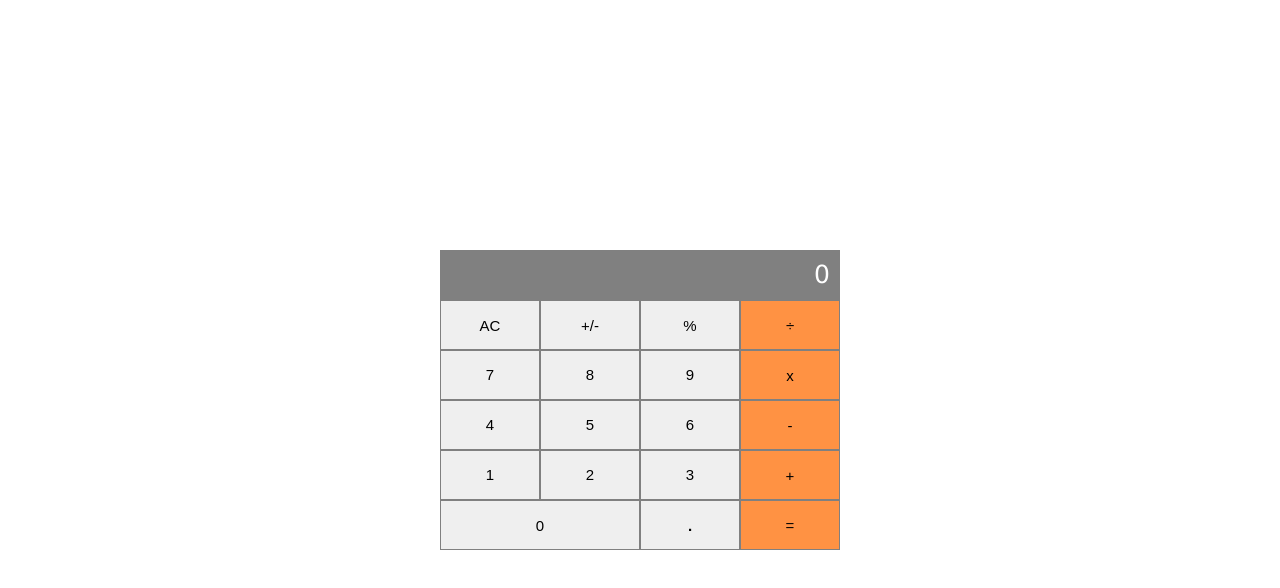
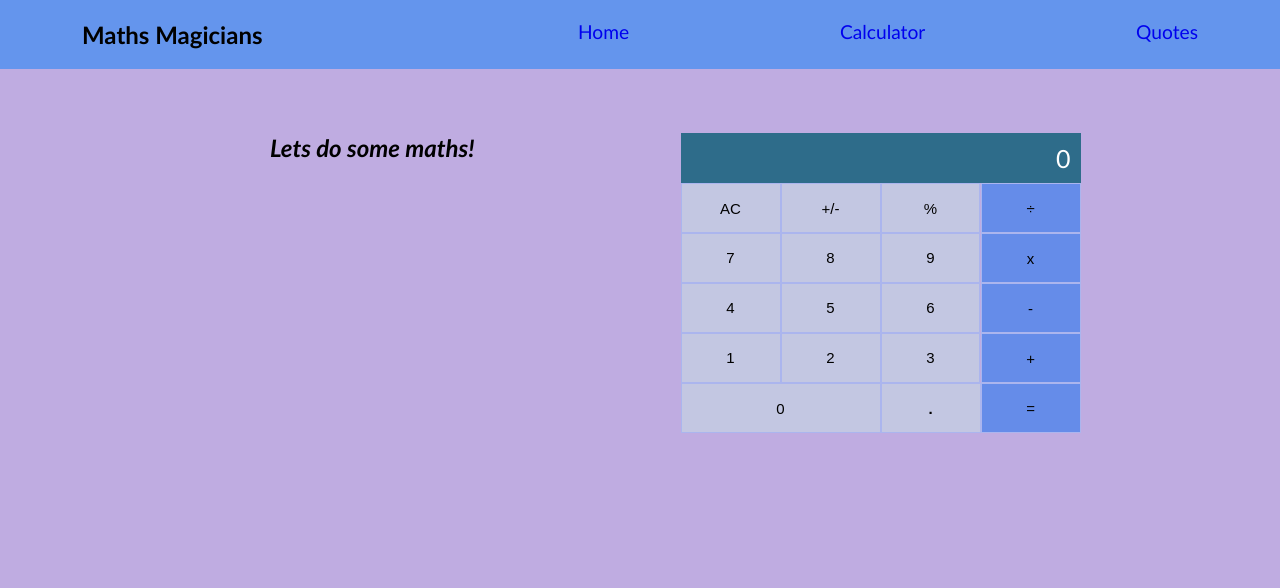
Before and after one commit to udeaghad/my-maths-calculator, a React (Create React App) app: page / in a window 1280 px wide. Shown: the top 588 px of the page. Built offline with nearby package versions, Linux system fonts and the light colour scheme.

Commit message:
implented Page Routing and design

```diff
--- a/package.json
+++ b/package.json
@@ -8,8 +8,10 @@
     "@testing-library/user-event": "^13.5.0",
     "big-js": "^3.1.3",
     "big.js": "^6.2.0",
+    "prop-types": "^15.8.1",
     "react": "^18.2.0",
     "react-dom": "^18.2.0",
+    "react-router-dom": "^6.3.0",
     "react-scripts": "5.0.1",
     "web-vitals": "^2.1.4"
   },
--- a/src/App.js
+++ b/src/App.js
@@ -1,13 +1,26 @@
 import React from 'react';
+import { BrowserRouter as Router, Routes, Route } from 'react-router-dom';
 import CreateCalculator from './components/Calculator';
+import HomePage from './components/pages/HomePage';
+import QuotePage from './components/pages/QuotePage';
+import Navbar from './components/NavBar';
 
 class App extends React.PureComponent {
   render() {
     return (
+      <>
+        <Router>
+          <Navbar />
+          <Routes>
+            <Route exact path="/" element={<CreateCalculator />} />
+            <Route exact path="/Home" element={<HomePage />} />
+            <Route exact path="*" element={<QuotePage />} />
 
-      <div className="App">
-        <CreateCalculator />
-      </div>
+          </Routes>
+        </Router>
+
+      </>
+
     );
   }
 }
--- a/src/components/Calculator.js
+++ b/src/components/Calculator.js
@@ -1,5 +1,6 @@
 import React, { useState } from 'react';
 import calculate from './logic/calculate';
+import DigitsBtn from './Digits';
 
 const CreateCalculator = () => {
   const [calculatorWorkingObject, setCalculator] = useState(
@@ -10,15 +11,16 @@ const CreateCalculator = () => {
     },
   );
 
-  const handleClick = (event) => {
-    const buttonName = event.target.innerHTML;
+  const handleClick = (adc) => {
+    const buttonName = adc.target.innerText;
     setCalculator((prevState) => calculate(prevState, buttonName));
   };
 
   const { total, operation, next } = calculatorWorkingObject;
 
   return (
-
+    <div className="container">
+      <h3>Lets do some maths!</h3>
       <div className="calc-container">
         <div className="show-result">
           {total}
@@ -27,23 +29,12 @@ const CreateCalculator = () => {
         </div>
 
         <div className="special-fxn">
-        <button type="button" onClick={handleClick}>AC</button>
-        <button type="button" onClick={handleClick}>+/-</button>
-        <button type="button" onClick={handleClick}>%</button>
+          <button className="btn-fxn" type="button" onClick={handleClick}>AC</button>
+          <button className="btn-fxn" type="button" onClick={handleClick}>+/-</button>
+          <button className="btn-fxn" type="button" onClick={handleClick}>%</button>
         </div>
 
-      <div className="digit-btn">
-        <button type="button" onClick={handleClick}>7</button>
-        <button type="button" onClick={handleClick}>8</button>
-        <button type="button" onClick={handleClick}>9</button>
-        <button type="button" onClick={handleClick}>4</button>
-        <button type="button" onClick={handleClick}>5</button>
-        <button type="button" onClick={handleClick}>6</button>
-        <button type="button" onClick={handleClick}>1</button>
-        <button type="button" onClick={handleClick}>2</button>
-        <button type="button" onClick={handleClick}>3</button>
-
-      </div>
+        <DigitsBtn handleClick={handleClick} />
 
         <div className="zero-dot">
           <button type="button" className="zero-btn" onClick={handleClick}>0</button>
@@ -51,13 +42,14 @@ const CreateCalculator = () => {
         </div>
 
         <div className="operators">
-        <button type="button" onClick={handleClick}>&#247;</button>
-        <button type="button" onClick={handleClick}>x</button>
-        <button type="button" onClick={handleClick}>-</button>
-        <button type="button" onClick={handleClick}>+</button>
-        <button type="button" onClick={handleClick}>=</button>
+          <button className="op-btn" type="button" onClick={handleClick}>&#247;</button>
+          <button className="op-btn" type="button" onClick={handleClick}>x</button>
+          <button className="op-btn" type="button" onClick={handleClick}>-</button>
+          <button className="op-btn" type="button" onClick={handleClick}>+</button>
+          <button className="op-btn" type="button" onClick={handleClick}>=</button>
         </div>
 
+      </div>
     </div>
   );
 };
--- /dev/null
+++ b/src/components/Digits.js
@@ -0,0 +1,21 @@
+import React from 'react';
+import PropTypes from 'prop-types';
+
+const DigitsBtn = ({ handleClick }) => (
+  <div className="digit-btn">
+    <button className="btn" type="button" onClick={(event) => handleClick(event)}>7</button>
+    <button className="btn" type="button" onClick={(event) => handleClick(event)}>8</button>
+    <button className="btn" type="button" onClick={(event) => handleClick(event)}>9</button>
+    <button className="btn" type="button" onClick={(event) => handleClick(event)}>4</button>
+    <button className="btn" type="button" onClick={(event) => handleClick(event)}>5</button>
+    <button className="btn" type="button" onClick={(event) => handleClick(event)}>6</button>
+    <button className="btn" type="button" onClick={(event) => handleClick(event)}>1</button>
+    <button className="btn" type="button" onClick={(event) => handleClick(event)}>2</button>
+    <button className="btn" type="button" onClick={(event) => handleClick(event)}>3</button>
+
+  </div>
+);
+DigitsBtn.propTypes = {
+  handleClick: PropTypes.func.isRequired,
+};
+export default DigitsBtn;
--- /dev/null
+++ b/src/components/NavBar.js
@@ -0,0 +1,40 @@
+import { NavLink } from 'react-router-dom';
+
+const Navbar = () => {
+  const links = [
+    {
+      id: 1,
+      path: '/Home',
+      text: 'Home',
+    },
+    {
+      id: 2,
+      path: '/',
+      text: 'Calculator',
+    },
+    {
+      id: 3,
+      path: '*',
+      text: 'Quotes',
+    },
+  ];
+
+  return (
+    <nav className="navBar">
+      <h1>Maths Magicians</h1>
+
+      <ul className="navItems">
+        {links.map((link) => (
+          <li className="item" key={link.id}>
+            <NavLink to={link.path} activeclassname="active-link" exact="true">
+              {link.text}
+              {' '}
+            </NavLink>
+          </li>
+        ))}
+      </ul>
+    </nav>
+  );
+};
+
+export default Navbar;
--- /dev/null
+++ b/src/components/pages/HomePage.js
@@ -0,0 +1,28 @@
+import React from 'react';
+import './pages.css';
+
+const HomePage = () => (
+  <div className="HomeContainer">
+    <h2>Welcome to our page!</h2>
+    <p>
+      Lorem ipsum dolor sit amet, consectetur adipiscing elit.
+      Integer porta tempor felis eu mollis. Mauris eget tristique massa.
+      Nullam id mi bibendum, pretium augue in, venenatis metus. Mauris elit mauris,
+      accumsan eget ultricies eget, consequat vel enim.
+      Nam vitae nisl accumsan, ornare nulla a, congue diam. Donec hendrerit turpis nulla,
+      pulvinar scelerisque sapien luctus a.
+      sodales sodales.
+    </p>
+    <br />
+    <p>
+      Quisque ac ultrices nunc. Curabitur risus augue, hendrerit at nulla in, aliquet tempus augue.
+      Mauris tincidunt neque id orci eleifend varius.Nullam at lacus facilisis, congue massa ut,
+      condimentum velit. Fusce ac suscipit nulla. Nulla condimentum turpis non mollis maximus.
+      Ut sodales risus eget lorem suscipit tempus. Nulla sed sagittis nulla. Interdum et malesuada
+      fames ac ante ipsum primis in faucibus.Cras non molestie est, eu consectetur ligula.
+
+    </p>
+  </div>
+);
+
+export default HomePage;
--- /dev/null
+++ b/src/components/pages/QuotePage.js
@@ -0,0 +1,15 @@
+import React from 'react';
+import './pages.css';
+
+const QuotePage = () => (
+  <div className="quoteContainer">
+    <h3>
+      Mathematics is not about numbers, equations,
+      computations, or algorithms: it is about understanding.
+      <br />
+      (William Paul Thurston)10 Jun 2014
+    </h3>
+  </div>
+);
+
+export default QuotePage;
--- /dev/null
+++ b/src/components/pages/pages.css
@@ -0,0 +1,57 @@
+.navBar {
+  display: flex;
+  justify-content: space-between;
+  background: cornflowerblue;
+  padding: 20px;
+}
+
+.navBar h1 {
+  margin-left: 5%;
+}
+
+.navItems {
+  margin-right: 5%;
+  display: flex;
+  width: 50%;
+  justify-content: space-between;
+}
+
+.item {
+  font-size: 1.2rem;
+  list-style: none;
+}
+
+a {
+  text-decoration: none;
+}
+
+.active-link {
+  color: red;
+}
+
+.HomeContainer {
+  padding: 5%;
+}
+
+.HomeContainer h2 {
+  margin-bottom: 2%;
+}
+
+.quoteContainer {
+  padding: 5%;
+  display: flex;
+  justify-content: center;
+  align-items: center;
+}
+
+p,
+h3 {
+  line-height: 30px;
+  font-style: italic;
+}
+
+h3 {
+  width: 50%;
+  text-align: center;
+  font-size: 24px;
+}
--- a/src/index.css
+++ b/src/index.css
@@ -5,7 +5,12 @@
 }
 
 body {
-  font-family: 'Lucida Sans', 'Lucida Sans Regular', 'Lucida Grande', 'Lucida Sans Unicode', Geneva, Verdana, sans-serif;
+  font-family: 'Trebuchet MS', 'Lucida Sans Unicode', 'Lucida Grande', 'Lucida Sans', Arial, sans-serif;
+}
+
+#root {
+  height: 100vh;
+  background-color: #673ab76b;
 }
 
 .App {
@@ -14,6 +19,16 @@ body {
   align-items: center;
   justify-content: center;
   padding: 250px;
+}
+
+.container {
+  display: flex;
+  justify-content: space-evenly;
+  margin: 5%;
+}
+
+.container h3 {
+  width: 30%;
 }
 
 .calc-container {
@@ -30,7 +45,7 @@ body {
   text-align: end;
   height: 50px;
   font-size: 25px;
-  background-color: gray;
+  background-color: #2e6c8a;
   color: white;
   padding-top: 10px;
   padding-right: 10px;
@@ -41,23 +56,33 @@ body {
 }
 
 button {
-  border: 1px solid gray;
+  border: 1px solid #abb5ee;
 }
 
-.special-fxn button {
+button:hover {
+  background-color: #4c77de;
+}
+
+button:active {
+  transform: translateY(2px);
+}
+
+.btn-fxn {
   width: 33.33333%;
   height: 100%;
   font-size: 15px;
+  background-color: #c3c7e2;
 }
 
 .digit-btn {
   grid-area: 3/1/6/4;
 }
 
-.digit-btn button {
+.btn {
   width: 33.33333%;
   height: 33.33333%;
   font-size: 15px;
+  background-color: #c3c7e2;
 }
 
 .zero-dot {
@@ -68,6 +93,7 @@ button {
   width: 66.6667%;
   height: 100%;
   font-size: 15px;
+  background-color: #c3c7e2;
 }
 
 .dot-btn {
@@ -75,15 +101,16 @@ button {
   height: 100%;
   font-size: 15px;
   font-weight: 900;
+  background-color: #c3c7e2;
 }
 
 .operators {
   grid-area: 2/4/7/5;
 }
 
-.operators button {
+.op-btn {
   width: 100%;
   height: 20%;
   font-size: 15px;
-  background-color: #ff9243;
+  background-color: #658ce9;
 }
```
Also changed, not shown: 2 other files (tests, documents, lock files or other folders). Lines whose indentation alone changed are shown as unchanged.
